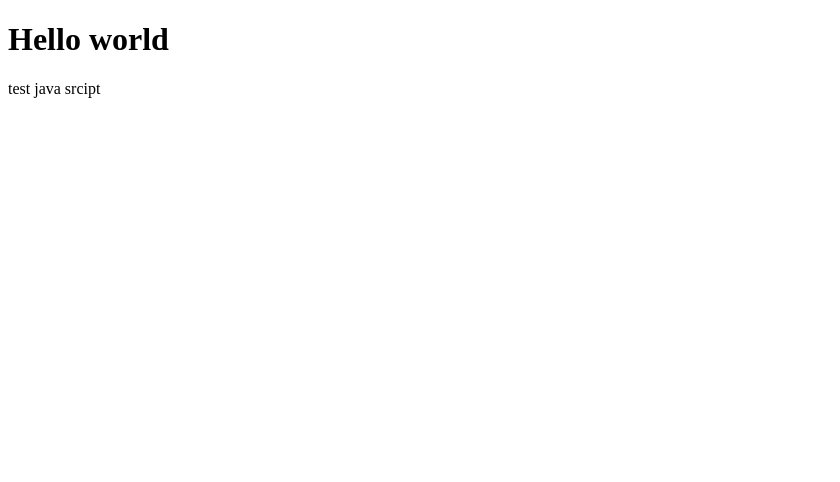
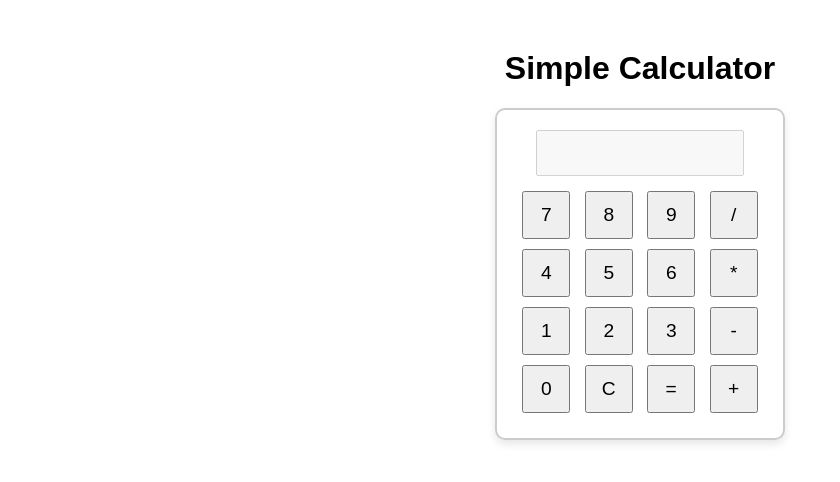
Before and after one commit to Get0041/testbranch, a plain HTML site: page index.html in a window 1280 px wide. Shown: the whole page, without its empty margins (0-840 px from the left). Drawn offline with Linux system fonts and the light colour scheme.

Commit message:
new test_v3

```diff
--- a/index.html
+++ b/index.html
@@ -3,11 +3,121 @@
 <head>
     <meta charset="UTF-8">
     <meta name="viewport" content="width=device-width, initial-scale=1.0">
-    <title>Get</title>
+    <title>Calculator</title>
+    <style>
+        body {
+            font-family: Arial, sans-serif;
+            text-align: center;
+            margin-top: 50px;
+        }
+        .calculator {
+            display: inline-block;
+            border: 2px solid #ccc;
+            padding: 20px;
+            border-radius: 10px;
+            box-shadow: 0 4px 8px rgba(0, 0, 0, 0.1);
+        }
+        .calculator input {
+            width: 200px;
+            height: 40px;
+            margin-bottom: 10px;
+            text-align: right;
+            font-size: 1.2em;
+        }
+        .calculator button {
+            width: 48px;
+            height: 48px;
+            margin: 5px;
+            font-size: 1.2em;
+            cursor: pointer;
+        }
+    </style>
 </head>
 <body>
-    <h1>Hello world</h1>
-    <n2>test java srcipt</n2>
-    <script scr="script.js"></script>
+    <h1>Simple Calculator</h1>
+    <div class="calculator">
+        <input type="text" id="display" disabled>
+        <br>
+        <button onclick="appendNumber('7')">7</button>
+        <button onclick="appendNumber('8')">8</button>
+        <button onclick="appendNumber('9')">9</button>
+        <button onclick="setOperation('/')">/</button>
+        <br>
+        <button onclick="appendNumber('4')">4</button>
+        <button onclick="appendNumber('5')">5</button>
+        <button onclick="appendNumber('6')">6</button>
+        <button onclick="setOperation('*')">*</button>
+        <br>
+        <button onclick="appendNumber('1')">1</button>
+        <button onclick="appendNumber('2')">2</button>
+        <button onclick="appendNumber('3')">3</button>
+        <button onclick="setOperation('-')">-</button>
+        <br>
+        <button onclick="appendNumber('0')">0</button>
+        <button onclick="clearDisplay()">C</button>
+        <button onclick="calculateResult()">=</button>
+        <button onclick="setOperation('+')">+</button>
+    </div>
+
+    <script>
+        let currentInput = '';
+        let operation = null;
+        let previousInput = '';
+
+        function appendNumber(number) {
+            currentInput += number;
+            updateDisplay();
+        }
+
+        function setOperation(op) {
+            if (currentInput === '') return;
+            if (previousInput !== '') {
+                calculateResult();
+            }
+            operation = op;
+            previousInput = currentInput;
+            currentInput = '';
+        }
+
+        function calculateResult() {
+            if (operation === null || currentInput === '' || previousInput === '') return;
+            const prev = parseFloat(previousInput);
+            const curr = parseFloat(currentInput);
+            let result;
+
+            switch (operation) {
+                case '+':
+                    result = prev + curr;
+                    break;
+                case '-':
+                    result = prev - curr;
+                    break;
+                case '*':
+                    result = prev * curr;
+                    break;
+                case '/':
+                    result = curr !== 0 ? prev / curr : 'Error';
+                    break;
+                default:
+                    return;
+            }
+
+            currentInput = result.toString();
+            operation = null;
+            previousInput = '';
+            updateDisplay();
+        }
+
+        function clearDisplay() {
+            currentInput = '';
+            previousInput = '';
+            operation = null;
+            updateDisplay();
+        }
+
+        function updateDisplay() {
+            document.getElementById('display').value = currentInput;
+        }
+    </script>
 </body>
 </html>
```
Also changed, not shown: script.js (line endings or trailing spaces).
